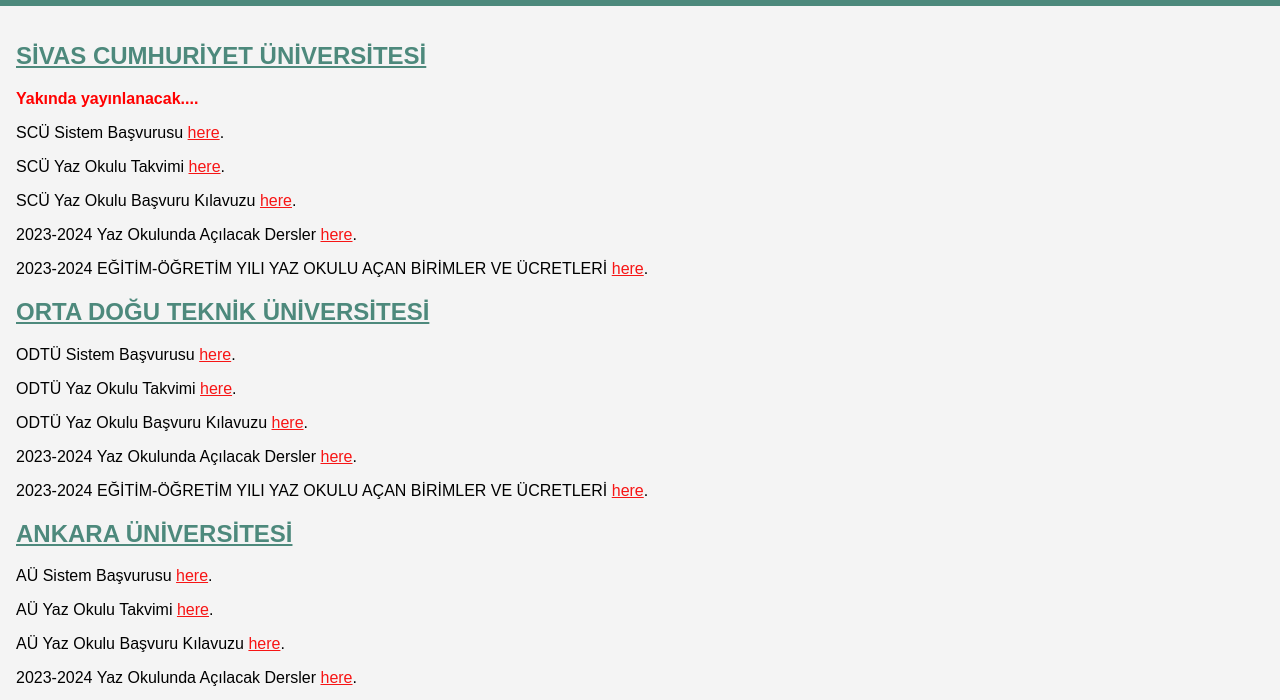
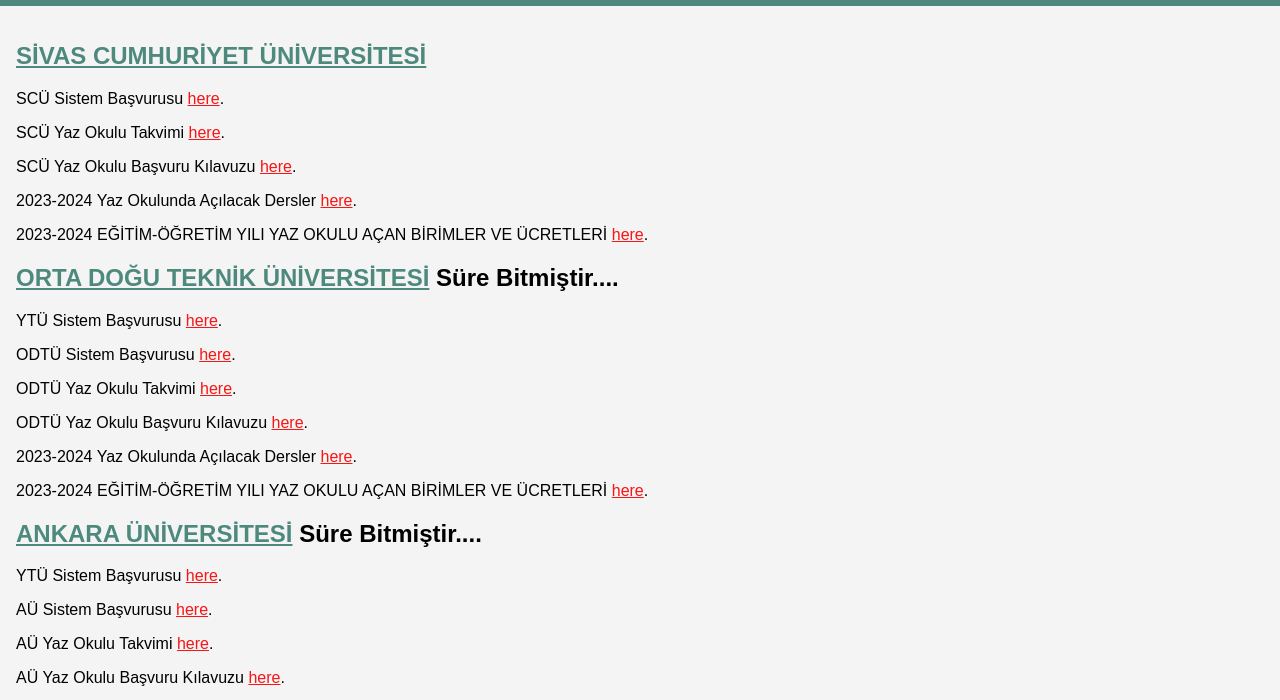
Before and after one commit to abdulrahmanhamdi/yazokulu.github.io, a plain HTML site: page index.html in a window 1280 px wide. Shown: the part 92-792 px from the top of the page. Drawn offline with Linux system fonts and the light colour scheme.

Commit message:
edit some Lines

```diff
--- a/index.html
+++ b/index.html
@@ -28,16 +28,16 @@
 
     <main>
         <article>
-            <h2><a href="">SİVAS CUMHURİYET ÜNİVERSİTESİ</a></h2>
-            <p style="color: red;"><b>Yakında yayınlanacak....</b></p>
-            <p>SCÜ Sistem Başvurusu <a href="">here</a>.</p>
-            <p>SCÜ Yaz Okulu Takvimi <a href="">here</a>.</p>
-            <p>SCÜ Yaz Okulu Başvuru Kılavuzu <a href="">here</a>.</p>
-            <p>2023-2024 Yaz Okulunda Açılacak Dersler <a href="">here</a>.</p>
+            <h2><a href="https://www.cumhuriyet.edu.tr/ogrenci/duyuru/32084-2024-yaz-okulu-takvimi-acilan-dersler-ve-basvuru">SİVAS CUMHURİYET ÜNİVERSİTESİ</a></h2>
+            <p>SCÜ Sistem Başvurusu <a href="https://www.cumhuriyet.edu.tr/ogrenci/duyuru/32084-2024-yaz-okulu-takvimi-acilan-dersler-ve-basvuru">here</a>.</p>
+            <p>SCÜ Yaz Okulu Takvimi <a href="https://www.cumhuriyet.edu.tr/ogrenci/duyuru/32084-2024-yaz-okulu-takvimi-acilan-dersler-ve-basvuru">here</a>.</p>
+            <p>SCÜ Yaz Okulu Başvuru Kılavuzu <a href="https://www.cumhuriyet.edu.tr/ogrenci/duyuru/32084-2024-yaz-okulu-takvimi-acilan-dersler-ve-basvuru">here</a>.</p>
+            <p>2023-2024 Yaz Okulunda Açılacak Dersler <a href="https://www.cumhuriyet.edu.tr/ogrenci/duyuru/32084-2024-yaz-okulu-takvimi-acilan-dersler-ve-basvuru">here</a>.</p>
             <p>2023-2024 EĞİTİM-ÖĞRETİM YILI YAZ OKULU AÇAN BİRİMLER VE ÜCRETLERİ  <a href="">here</a>.</p>
         </article>
         <article>
-            <h2><a href="https://oidb.metu.edu.tr/yaz-okulu">ORTA DOĞU TEKNİK ÜNİVERSİTESİ</a></h2>
+            <h2><a href="https://oidb.metu.edu.tr/yaz-okulu">ORTA DOĞU TEKNİK ÜNİVERSİTESİ</a> Süre Bitmiştir....</h2>
+            <p>YTÜ Sistem Başvurusu <a href="https://obs.yildiz.edu.tr/oibs/summer_app/login.aspx">here</a>.</p>
             <p>ODTÜ Sistem Başvurusu <a href="https://oibs.metu.edu.tr/reg_closed_en.html">here</a>.</p>
             <p>ODTÜ Yaz Okulu Takvimi <a href="https://oidb.metu.edu.tr/yaz-okulu">here</a>.</p>
             <p>ODTÜ Yaz Okulu Başvuru Kılavuzu <a href="https://oidb.metu.edu.tr/yaz-okulu">here</a>.</p>
@@ -46,7 +46,8 @@
         </article>
 
         <article>
-            <h2><a href="https://oidb.ankara.edu.tr/2024/05/17/2022-2023-egitim-ogretim-yili-onlisans-lisans-yaz-donemi-egitimi-duyurusu-2/">ANKARA ÜNİVERSİTESİ</a></h2>
+            <h2><a href="https://oidb.ankara.edu.tr/2024/05/17/2022-2023-egitim-ogretim-yili-onlisans-lisans-yaz-donemi-egitimi-duyurusu-2/">ANKARA ÜNİVERSİTESİ</a> Süre Bitmiştir....</h2>
+            <p>YTÜ Sistem Başvurusu <a href="https://obs.yildiz.edu.tr/oibs/summer_app/login.aspx">here</a>.</p>
             <p>AÜ Sistem Başvurusu <a href="https://obs.ankara.edu.tr/account/login?returnurl=/">here</a>.</p>
             <p>AÜ Yaz Okulu Takvimi <a href="https://oidb.ankara.edu.tr/2024/05/17/2022-2023-egitim-ogretim-yili-onlisans-lisans-yaz-donemi-egitimi-duyurusu-2/">here</a>.</p>
             <p>AÜ Yaz Okulu Başvuru Kılavuzu <a href="https://oidb.ankara.edu.tr/2024/05/17/2022-2023-egitim-ogretim-yili-onlisans-lisans-yaz-donemi-egitimi-duyurusu-2/">here</a>.</p>
@@ -64,7 +65,8 @@
         </article>
 
         <article>
-            <h2><a href="https://www.sis.itu.edu.tr/TR/ogrenci/ders-programi/202430/lisans-genel-duyurular.php">İSTANBUL TEKNİK ÜNİVERSİTESİ</a></h2>
+            <h2><a href="https://www.sis.itu.edu.tr/TR/ogrenci/ders-programi/202430/lisans-genel-duyurular.php">İSTANBUL TEKNİK ÜNİVERSİTESİ</a> Süre Bitmiştir....</h2>
+            <p>YTÜ Sistem Başvurusu <a href="https://obs.yildiz.edu.tr/oibs/summer_app/login.aspx">here</a>.</p>
             <p>İTÜ Sistem Başvurusu <a href="https://www.sis.itu.edu.tr/TR/ogrenci/ders-programi/202430/lisans-genel-duyurular.php">here</a>.</p>
             <p>İTÜ Yaz Okulu Takvimi <a href="https://www.sis.itu.edu.tr/TR/ogrenci/akademik-takvim/akademik-takvimler/takvim2024/yazogretimi/akademik-takvim-yo.php">here</a>.</p>
             <p>İTÜ Yaz Okulu Başvuru Kılavuzu <a href="https://www.sis.itu.edu.tr/TR/ogrenci/ders-programi/202430/lisans-genel-duyurular.php">here</a>.</p>
@@ -123,7 +125,7 @@
 
             <article>
                 <h2><a href="https://ogrisl.erciyes.edu.tr/tr/duyuru-detay/universitemiz-2023-2024-egitim-ogretim-yili-yaz-okulu-senato-kararlari">ERCİYES ÜNİVERSİTESİ</a></h2>
-                <p>ERÜ Sistem Başvurusu <a href="">here</a>.</p>
+                <p>ERÜ Sistem Başvurusu <a href="https://obp.erciyes.edu.tr/yaz-okulu-basvurusu-duyurulari/2/13/1">here</a>.</p>
                 <p>ERÜ Yaz Okulu Takvimi <a href="">here</a>.</p>
                 <p>ERÜ Yaz Okulu Başvuru Kılavuzu <a href="">here</a>.</p>
                 <p>2023-2024 Yaz Okulunda Açılacak Dersler <a href="">here</a>.</p>
@@ -136,7 +138,7 @@
                 <p>KSÜ Sistem Başvurusu Öğrenci Numara Sorgulama <a href="https://obs.ksu.edu.tr/oibs/ogrsis/no_query.aspx">here</a>.</p>
                 <p>KSÜ Yaz Okulu Takvimi <a href="https://oidb.ksu.edu.tr/default.aspx?DId=80381">here</a>.</p>
                 <p>KSÜ Yaz Okulu Başvuru Kılavuzu <a href="https://oidb.ksu.edu.tr/depo/belgeler/KS%C3%9C%20Yaz%20%C3%96%C4%9Fretimi%20Y%C3%B6nergesi_pdf_2406060945047358.pdf">here</a>.</p>
-                <p>2023-2024 Yaz Okulunda Açılacak Dersler <a href="https://oidb.ksu.edu.tr/default.aspx?DId=80381">here</a>.</p>
+                <p>2023-2024 Yaz Okulunda Açılacak Dersler <a href="https://oidb.ksu.edu.tr/depo/duyuru_belge/2023-2024%20YAZ%20%C3%96%C4%9ET.A%C3%87ILMASI%20PLANLANAN%20DERSLER_2407021116010496.pdf">here</a>.</p>
                 <p>2023-2024 EĞİTİM-ÖĞRETİM YILI YAZ OKULU AÇAN BİRİMLER VE ÜCRETLERİ  <a href="https://oidb.ksu.edu.tr/default.aspx?DId=80381">here</a>.</p>
             </article>
             <article>
@@ -157,7 +159,7 @@
                 <p>2023-2024 EĞİTİM-ÖĞRETİM YILI YAZ OKULU AÇAN BİRİMLER VE ÜCRETLERİ  <a href="">here</a>.</p>
             </article>
             <article>
-                <h2><a href="https://ogrisl.subu.edu.tr/tr/duyuru/2023-2024-yaz-ogretimi-basvurulari">SAKARYA UYGULAMALI BİLİMLER ÜNİVERSİTESİ</a></h2>
+                <h2><a href="https://ogrisl.subu.edu.tr/tr/duyuru/2023-2024-yaz-ogretimi-basvurulari">SAKARYA UYGULAMALI BİLİMLER ÜNİVERSİTESİ</a> Süre Bitmiştir....</h2>
                 <p>SUBÜ Sistem Başvurusu <a href="">here</a>.</p>
                 <p>SUBÜ Yaz Okulu Takvimi <a href="https://ogrisl.subu.edu.tr/sites/ogrisl.subu.edu.tr/files/2024-06/SUB%C3%9C%20%C3%96%C4%9ERENC%C4%B0LER%C4%B0_0.pdf">here</a>.</p>
                 <p>SUBÜ Yaz Okulu Başvuru Kılavuzu <a href="https://ogrisl.subu.edu.tr/sites/ogrisl.subu.edu.tr/files/2024-06/2023-2024_YAZ_OKULU_ak%C4%B1%C5%9F.pdf">here</a>.</p>
```
